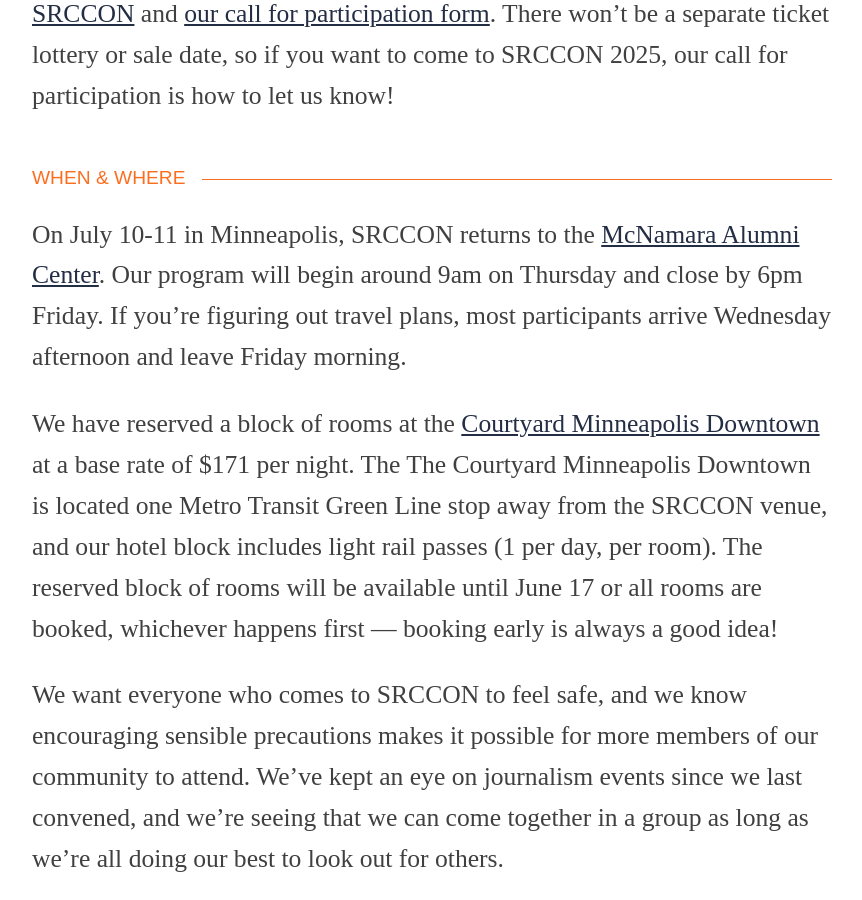
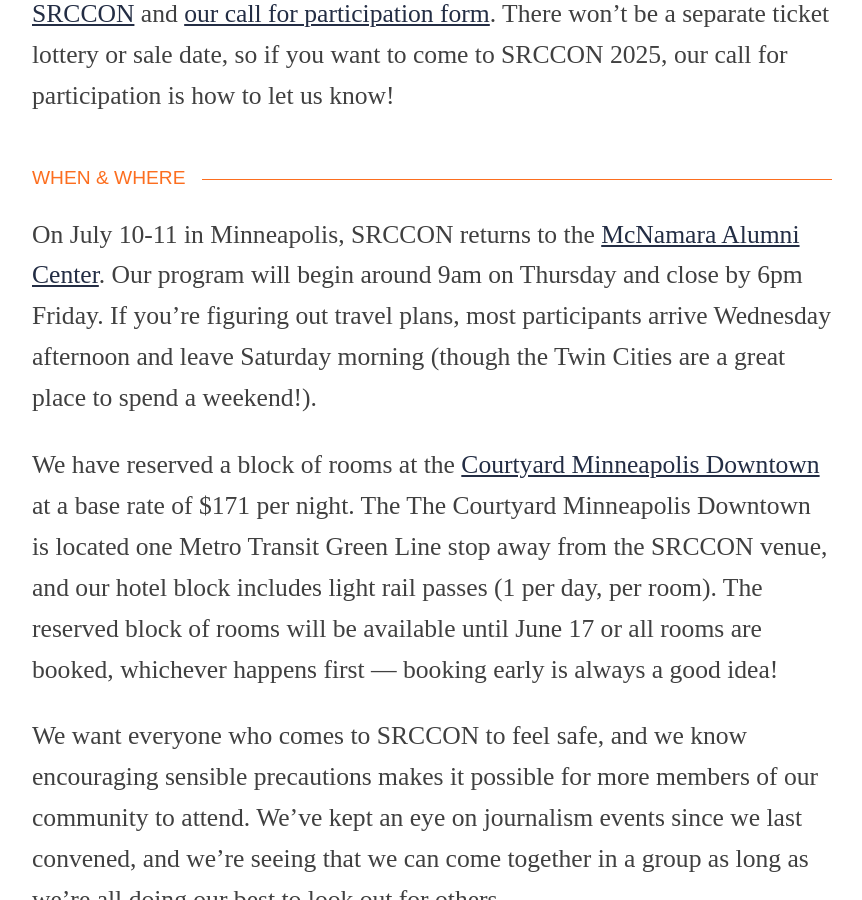
Before and after one commit to OpenNews/srccon-2025, a Jekyll site: the page built from homepage.md, in a window 1280 px wide and 900 px high, scrolled down 1758 px. Shown: the whole window, without its empty margins (208-1070 px from the left). Built offline with Jekyll 4.4.1, drawn with Linux system fonts in a browser that asks for light colours; some web fonts are replaced; our own code applies the rules of GitHub Pages for plain Markdown files.

Commit message:
fixing copy about travel

```diff
--- a/homepage.md
+++ b/homepage.md
@@ -24,7 +24,7 @@ Curious about how it all works? Learn more about [being a participant at SRCCON]
 
 ### When & where
 
-On July 10-11 in Minneapolis, SRCCON returns to the [McNamara Alumni Center](https://www.google.com/maps/place/McNamara+Alumni+Center/@44.975199,-93.2301774,17z/data=!3m1!4b1!4m5!3m4!1s0x52b32d18ed516031:0x5f984f594ceab6ad!8m2!3d44.975199!4d-93.2279887). Our program will begin around 9am on Thursday and close by 6pm Friday. If you’re figuring out travel plans, most participants arrive Wednesday afternoon and leave Friday morning.
+On July 10-11 in Minneapolis, SRCCON returns to the [McNamara Alumni Center](https://www.google.com/maps/place/McNamara+Alumni+Center/@44.975199,-93.2301774,17z/data=!3m1!4b1!4m5!3m4!1s0x52b32d18ed516031:0x5f984f594ceab6ad!8m2!3d44.975199!4d-93.2279887). Our program will begin around 9am on Thursday and close by 6pm Friday. If you’re figuring out travel plans, most participants arrive Wednesday afternoon and leave Saturday morning (though the Twin Cities are a great place to spend a weekend!).
 
 We have reserved a block of rooms at the [Courtyard Minneapolis Downtown](https://www.marriott.com/event-reservations/reservation-link.mi?id=1739474875459&key=GRP&guestreslink2=true&app=resvlink) at a base rate of $171 per night. The The Courtyard Minneapolis Downtown is located one Metro Transit Green Line stop away from the SRCCON venue, and our hotel block includes light rail passes (1 per day, per room). The reserved block of rooms will be available until June 17 or all rooms are booked, whichever happens first — booking early is always a good idea!
 
```
